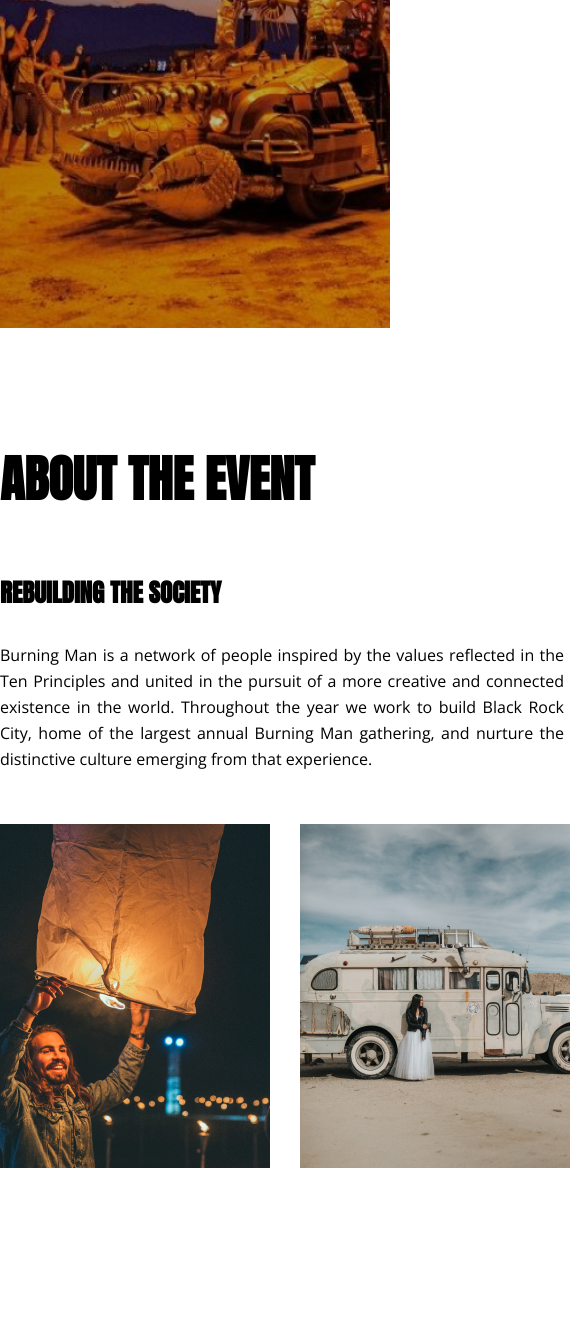
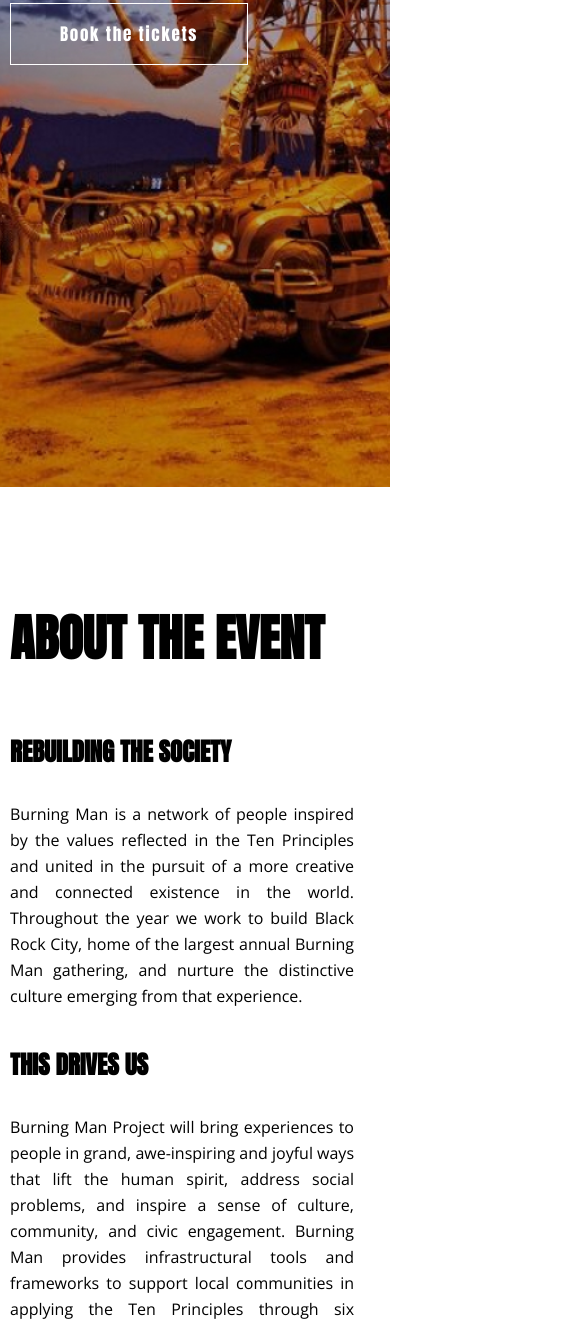
Before and after one commit to artur193/arturi.github.io, a plain HTML site: page index.html in a window 390 px wide. Shown: the part 680-2000 px from the top of the page, 585 px wide, since content can reach past the window. Drawn offline with nearby package versions, Linux system fonts and the light colour scheme.

Commit message:
Add files via upload

```diff
--- a/css/style.css
+++ b/css/style.css
@@ -25,7 +25,7 @@ a {
 }
 
 .container {
-	width: 1170px;
+	max-width: 1170px;
 	margin: 0 auto;
 }
 
@@ -52,7 +52,7 @@ a {
 }
 
 .header__logo img {
-	width: 100%;
+	max-width: 100%;
 }
 
 .nav__list {
@@ -88,7 +88,6 @@ a {
 	font-size: 100px;
 	letter-spacing: 0.04em;
 	margin-bottom: 19px;
-	height: 147px;
 }
 
 .header__btn {
@@ -98,7 +97,7 @@ a {
 	font-size: 17px;
 	letter-spacing: 0.1em;
 	border: 1px solid #fff;
-	width: 238px;
+	max-width: 238px;
 }
 
 .header__btn:hover {
@@ -120,20 +119,30 @@ h3 {
 
 .about__description {
 	display: flex;
-	justify-content: space-between;
+	flex-wrap: wrap;
+}
+
+.about__column {
+	flex: 0 1 50%;
 }
 
 .about__description p {
 	font-family: 'Open Sans', sans-serif;
 	line-height: 26px;
 	text-align: justify;
-	width: 564px;
+
+	margin-bottom: 37px;
+	margin-right: 36px;
 }
 
 .about__gallery {
 	display: flex;
-	justify-content: space-between;
-	margin-bottom: 114px;
+	flex-wrap: wrap;
+}
+
+.about__gallery img{
+	max-width: 100%;
+	margin: 30px 5px 0px 0px;
 }
 
 .footer__copyright {
@@ -146,5 +155,44 @@ h3 {
 	margin-right: 55px;
 	height: 49px;
 	margin-bottom: 80px;
-	margin-top: 67px;
+	margin-top: 114px;
 }
+
+@media screen and (max-width: 800px) {
+	.about__column {
+		flex: 0 0 100%;
+		margin: 0 auto;
+	}
+
+}
+
+@media screen and (max-width: 1180px) {
+	.container {
+		padding-left: 10px;
+	}
+}
+
+@media screen and (max-width: 600px) {
+	.nav__list a {
+	margin-right: 10px;
+}
+	.header__logo {
+	margin-right: 10px;
+}
+}
+
+@media screen and (max-width: 355px) {
+	.header__subtitle {
+	font-size: 25px;
+	}
+
+	.header__title {
+	font-size: 80px;
+	}
+}
+
+@media screen and (max-width: 559px) {
+	.about__gallery img{
+	width: 100%;
+}
+}
```
